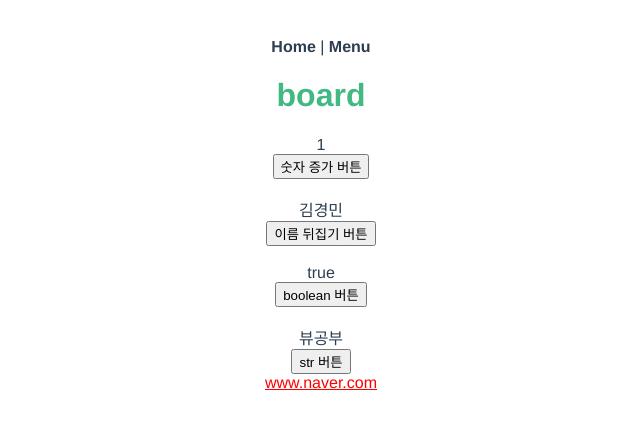
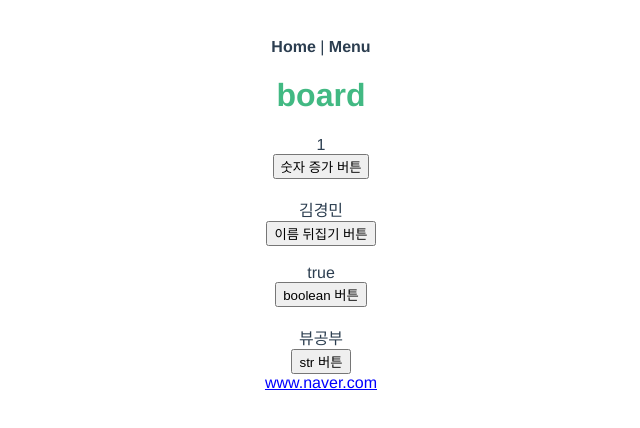
Before and after one commit to kyeongmin21/vueStudy, a Vue app: page /board in a window 1280 px wide. Shown: the top 428 px of the page, without its empty margins (319-959 px from the left). Built offline with nearby package versions, Linux system fonts and the light colour scheme.

Commit message:
style바인딩 - 배열구문

```diff
--- a/src/views/Board.vue
+++ b/src/views/Board.vue
@@ -7,7 +7,7 @@
                 :str="string" @pushEvent="push">
     </BoardChild>
 
-    <div :class="[ activeClass, lineClass ]">www.naver.com</div>
+    <div :style="[ activeClass, lineClass ]">www.naver.com</div>
   </div>
 </template>
 
@@ -26,8 +26,12 @@ export default {
       trueFalse: true,
       string: '뷰공부',
 
-      activeClass: 'active',
-      lineClass: 'underLine'
+      activeClass: {
+        color: 'blue'
+      },
+      lineClass: {
+        'text-decoration': 'underline'
+      }
     };
   },
   methods: {
@@ -54,4 +58,6 @@ export default {
 .active { color: red; }
 .underLine { text-decoration: underline; }
 
+.color { color: blue;}
+
 </style>
```
